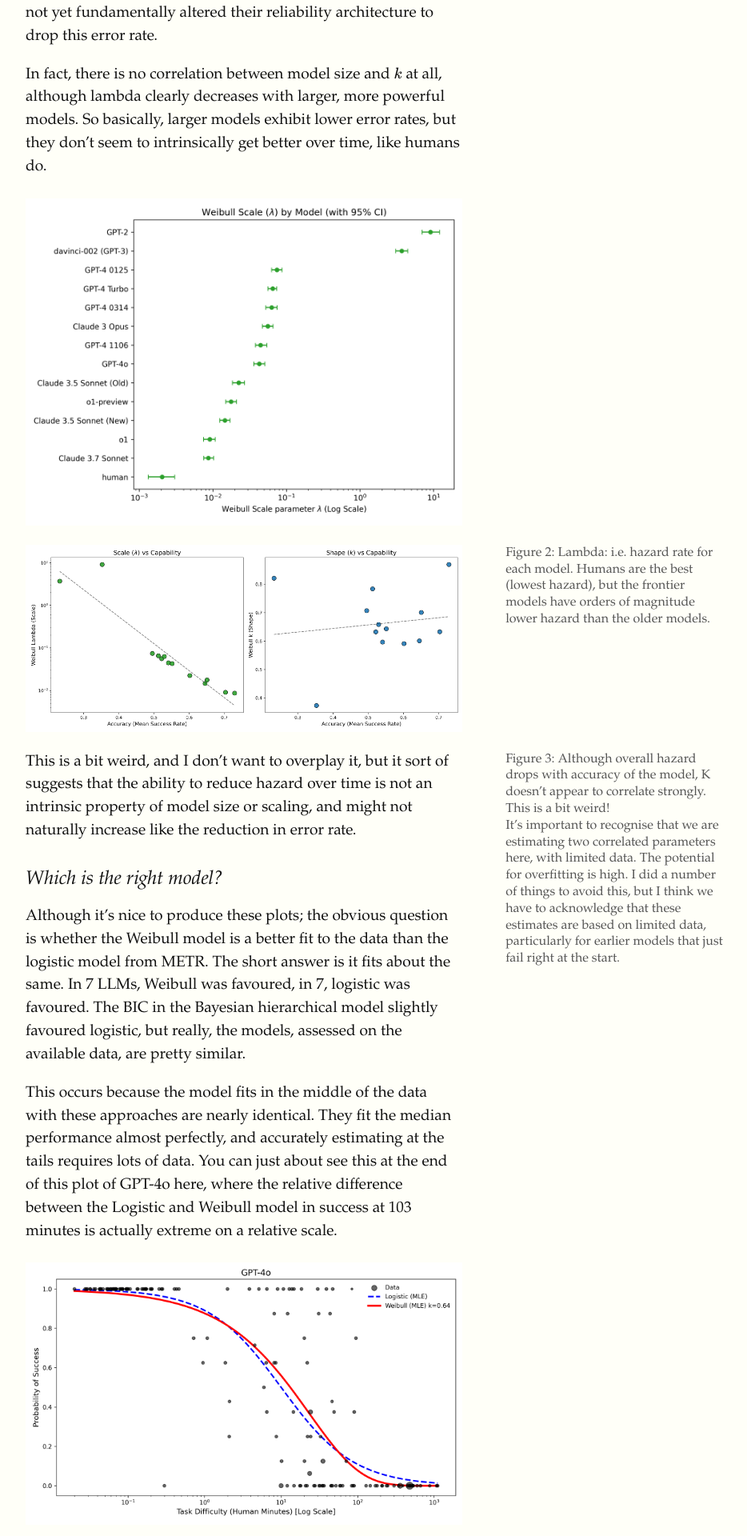
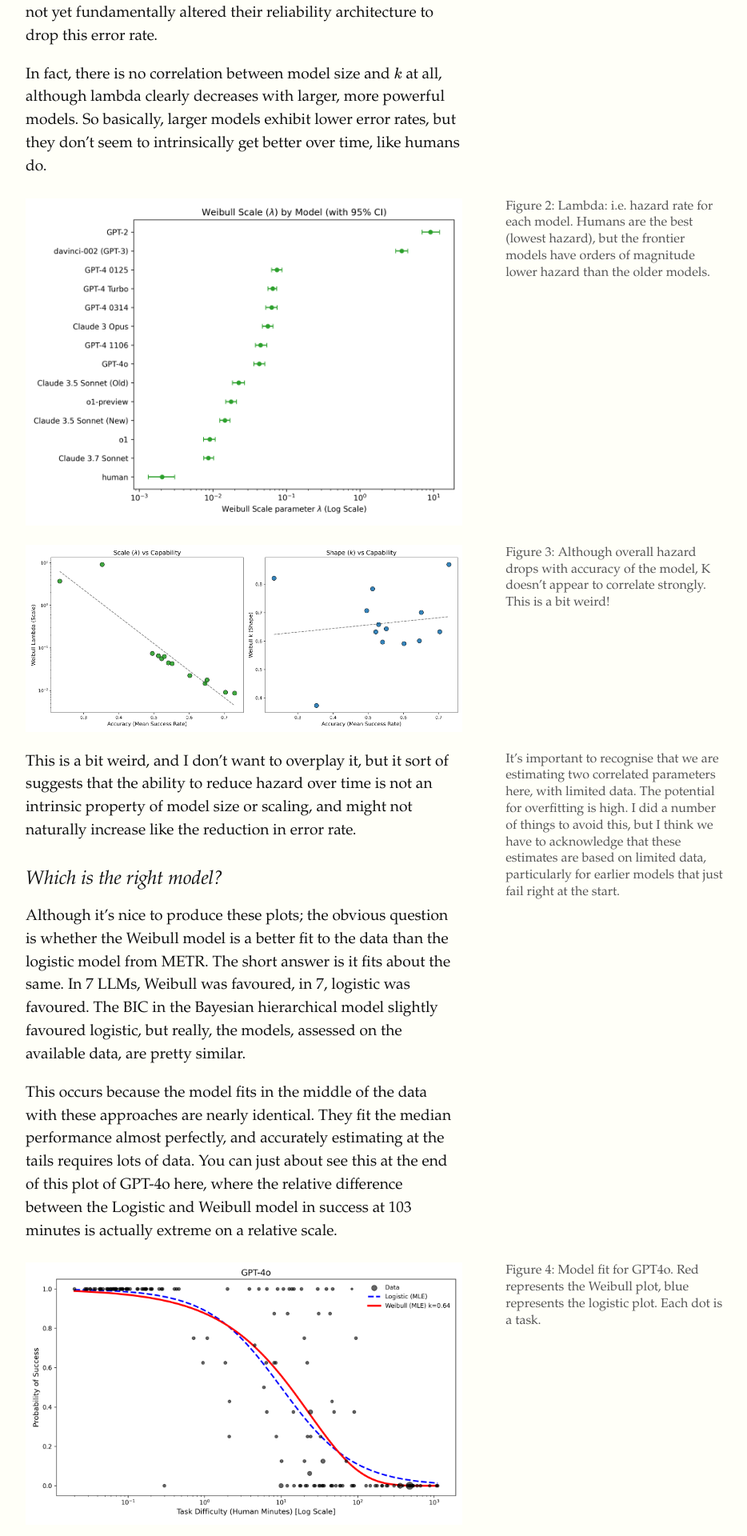
Before and after one commit to gushamilton/lab, a Jekyll site: the page built from _posts/2026-01-23-petos-paradox-ai-agents.md, in a window 1280 px wide. Shown: the part 4434-6354 px from the top of the page at 80% size, without its empty margins (128-1062 px from the left). Built offline with Jekyll 4.4.1, drawn with Linux system fonts in a browser that asks for light colours.

Commit message:
Align figure legends with top of figures

```diff
--- a/_posts/2026-01-23-petos-paradox-ai-agents.md
+++ b/_posts/2026-01-23-petos-paradox-ai-agents.md
@@ -57,11 +57,11 @@ Second, there is a distinct gap between human and artificial reliability. When f
 
 In fact, there is no correlation between model size and $k$ at all, although lambda clearly decreases with larger, more powerful models. So basically, larger models exhibit lower error rates, but they don’t seem to intrinsically get better over time, like humans do.
 
+<span class="marginnote">Figure 2: Lambda: i.e. hazard rate for each model. Humans are the best (lowest hazard), but the frontier models have orders of magnitude lower hazard than the older models.</span>
 ![Figure 2: Lambda by Model]({{ '/assets/images/Figure2.png' | relative_url }})
-<span class="marginnote">Figure 2: Lambda: i.e. hazard rate for each model. Humans are the best (lowest hazard), but the frontier models have orders of magnitude lower hazard than the older models.</span>
 
+<span class="marginnote">Figure 3: Although overall hazard drops with accuracy of the model, K doesn't appear to correlate strongly. This is a bit weird!</span>
 ![Figure 3: Hazard vs Accuracy]({{ '/assets/images/Figure3.png' | relative_url }})
-<span class="marginnote">Figure 3: Although overall hazard drops with accuracy of the model, K doesn’t appear to correlate strongly. This is a bit weird!</span>
 
 <span class="sidenote">It’s important to recognise that we are estimating two correlated parameters here, with limited data. The potential for overfitting is high. I did a number of things to avoid this, but I think we have to acknowledge that these estimates are based on limited data, particularly for earlier models that just fail right at the start.</span>
 This is a bit weird, and I don’t want to overplay it, but it sort of suggests that the ability to reduce hazard over time is not an intrinsic property of model size or scaling, and might not naturally increase like the reduction in error rate.
@@ -72,18 +72,18 @@ Although it’s nice to produce these plots; the obvious question is whether the
 
 This occurs because the model fits in the middle of the data with these approaches are nearly identical. They fit the median performance almost perfectly, and accurately estimating at the tails requires lots of data. You can just about see this at the end of this plot of GPT-4o here, where the relative difference between the Logistic and Weibull model in success at 103 minutes is actually extreme on a relative scale.
 
+<span class="marginnote">Figure 4: Model fit for GPT4o. Red represents the Weibull plot, blue represents the logistic plot. Each dot is a task.</span>
 ![Figure 4: Model Fit GPT4o]({{ '/assets/images/Figure4.png' | relative_url }})
-<span class="marginnote">Figure 4: Model fit for GPT4o. Red represents the Weibull plot, blue represents the logistic plot. Each dot is a task.</span>
 
 It’s even more obvious for humans that the tail diverges:
 
+<span class="marginnote">Figure 5: Model fit for Humans (assuming caption similarity to Fig 4 but for Humans). Red represents the Weibull plot, blue represents the logistic plot. Each dot is a task.</span>
 ![Figure 5: Model Fit Humans]({{ '/assets/images/Figure5.png' | relative_url }})
-<span class="marginnote">Figure 5: Model fit for Humans (assuming caption similarity to Fig 4 but for Humans). Red represents the Weibull plot, blue represents the logistic plot. Each dot is a task.</span>
 
 One way to understand this is if we calculate the horizon ratio, which represents the estimated horizon time for the logistic model at a given probability of success, this is basically equal between the models at moderate p’s (20%-80%), but becomes extreme at the tails: at 99.9% success, the Weibull model’s time horizon is 10x shorter than the logistic, while at 99.9% it’s 100x shorter.
 
+<span class="marginnote">Figure 6: Horizon ratio (e.g. multiplicative difference between Weibull and logistic models in the length of time an agent can run at a given % success).</span>
 ![Figure 6: Horizon Ratio]({{ '/assets/images/Figure6.png' | relative_url }})
-<span class="marginnote">Figure 6: Horizon ratio (e.g. multiplicative difference between Weibull and logistic models in the length of time an agent can run at a given % success).</span>
 
 This clearly has quite important implications for the future of AI agents if the Weibull model is true: there is a much much longer tail of failure, and a much greater capacity of models required to reduce hazard over time to achieve success at extremely easy tasks.<span class="sidenote">One way to solve this would also be to collect lots of data on easy tasks that we should expect almost universal success. There are two issues, firstly, tasks are qualitatively different between short and long, which means the short tail might not reflect the long tail. Secondly, we still need to do it a lot to get power! If failure rates are say 0.01% with the Weibull model, and 0.01% with the logistic model, to detect a difference, we would need >2-20,000 tasks (ideally somewhat independent of each other [depending on your exact hypothesis]).</span>
 
```
